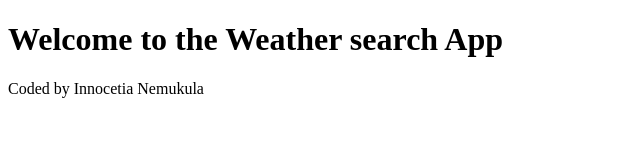
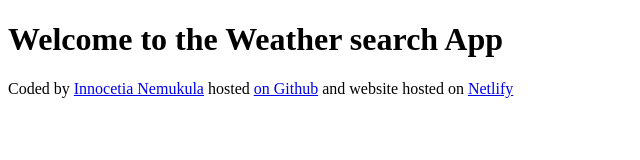
Before and after one commit to Innocetia/my-weather-search, a plain HTML site: page index.html in a window 1280 px wide. Shown: the whole page, without its empty margins (0-640 px from the left). Drawn offline with Linux system fonts and the light colour scheme.

Commit message:
Added links to the footer

```diff
--- a/index.html
+++ b/index.html
@@ -8,7 +8,8 @@
 <body>
     <h1>Welcome to the Weather search App</h1>
     <footer>
-        Coded by Innocetia Nemukula
+        Coded by
+        <a href="https://github.com/Innocetia" target="_blank"> Innocetia Nemukula</a> hosted <a href="https://github.com/Innocetia/my-weather-search" target="_blank">on Github</a> and website hosted on <a href="https://app.netlify.com/sites/innocetia-weather-app/deploys" target="_blank"> Netlify</a>
     </footer>
 </body>
 </html>
```
